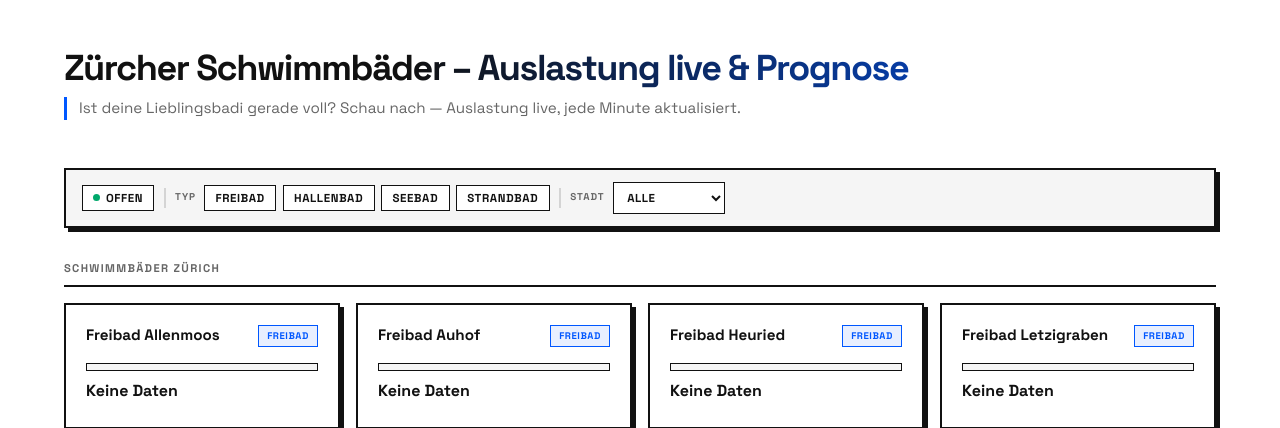
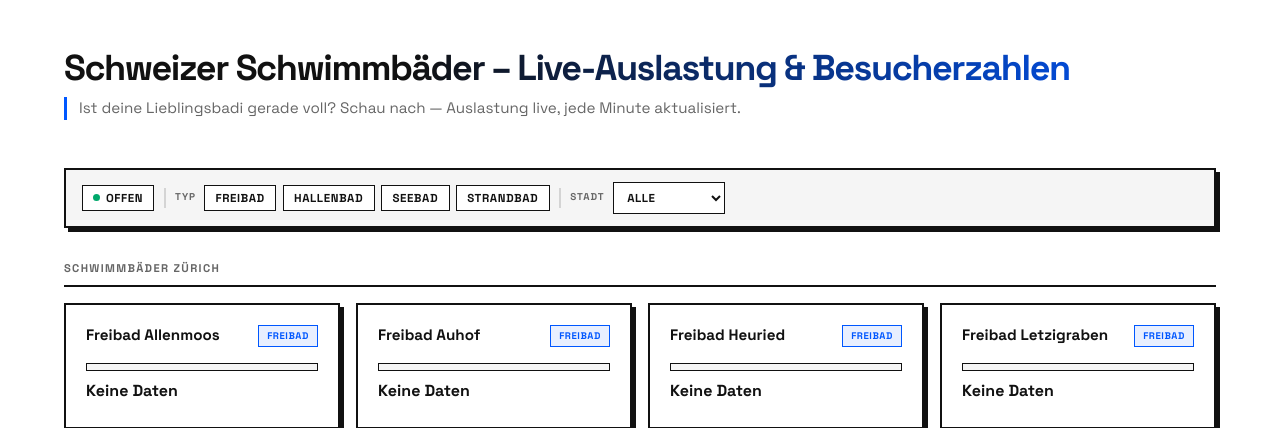
Before and after one commit to mekanics/badifrei, a FastAPI app: page / in a window 1280 px wide. Shown: the part 62-490 px from the top of the page. Run offline with FastAPI, Linux system fonts and the light colour scheme; data that the repository does not hold is empty.

Commit message:
feat: improve meta descriptions for SEO CTR (#14)
- Pool pages: add pool type guard (avoids duplication when name already contains type), location, and proven keywords (Live-Auslastung, Besucherzahlen)\n- Homepage: fix geo-targeting to include Bern, clearer value proposition\n- All descriptions under 160 chars to avoid truncation in SERPs\n- Differentiate twitter_description for platform optimization\n\nData source: Google Search Console (2026-07-04 to 2026-08-03)

Co-authored-by: Alexandre Joly <alexandre.joly@mekanics.ch>

```diff
--- a/api/templates/base.html
+++ b/api/templates/base.html
@@ -6,10 +6,10 @@
   <meta name="viewport" content="width=device-width, initial-scale=1">
   <title>{% block title %}badifrei.ch – Ist die Badi voll?{% endblock %}</title>
   <meta name="description"
-    content="{% block description %}Echtzeit-Belegung und Vorhersagen für Zürichs Schwimmbäder. Schau bevor du gehst.{% endblock %}">
+    content="{% block description %}Live-Auslastung für Schweizer Schwimmbäder: Aktuelle Besucherzahlen vor dem Besuch.{% endblock %}">
   <meta property="og:title" content="{% block og_title %}badifrei.ch – Ist die Badi voll?{% endblock %}">
   <meta property="og:description"
-    content="{% block og_description %}Echtzeit-Belegung und Vorhersagen für Zürichs Schwimmbäder. Schau bevor du gehst.{% endblock %}">
+    content="{% block og_description %}Live-Auslastung für Schweizer Schwimmbäder: Aktuelle Besucherzahlen vor dem Besuch.{% endblock %}">
   <meta property="og:type" content="website">
   <meta property="og:url" content="https://badifrei.ch{% block og_url_path %}/{% endblock %}">
   <meta property="og:image" content="https://badifrei.ch/static/og-preview.jpg">
@@ -18,7 +18,7 @@
   <meta name="twitter:card" content="summary_large_image">
   <meta name="twitter:title" content="{% block twitter_title %}badifrei.ch – Ist die Badi voll?{% endblock %}">
   <meta name="twitter:description"
-    content="{% block twitter_description %}Echtzeit-Belegung und Vorhersagen für Zürichs Schwimmbäder.{% endblock %}">
+    content="{% block twitter_description %}Live-Auslastung für Schweizer Schwimmbäder: Aktuelle Besucherzahlen vor dem Besuch.{% endblock %}">
   <meta name="twitter:image" content="https://badifrei.ch/static/og-preview.jpg">
   <link rel="canonical" href="https://badifrei.ch{% block canonical_path %}/{% endblock %}">
   <link rel="icon" type="image/svg+xml" href="/static/favicon.svg">
@@ -31,7 +31,7 @@
   "@type": "WebSite",
   "name": "badifrei.ch",
   "url": "https://badifrei.ch",
-  "description": "Echtzeit-Belegung und Vorhersagen für Zürichs Schwimmbäder",
+  "description": "Echtzeit-Belegung und Vorhersagen für Schweizer Schwimmbäder",
   "inLanguage": "de-CH"
 }
 </script>
--- a/api/templates/index.html
+++ b/api/templates/index.html
@@ -1,9 +1,9 @@
 {% extends "base.html" %}
-{% block title %}Zürcher Schwimmbäder – Auslastung live & Prognose | badifrei.ch{% endblock %}
-{% block og_title %}Zürcher Schwimmbäder – Auslastung live & Prognose | badifrei.ch{% endblock %}
-{% block og_description %}Echtzeit-Auslastung und KI-Prognosen für alle Zürcher Schwimmbäder. Schau vor dem Besuch nach
+{% block title %}Schweizer Schwimmbäder – Live-Auslastung & Besucherzahlen | badifrei.ch{% endblock %}
+{% block og_title %}Schweizer Schwimmbäder – Live-Auslastung & Besucherzahlen | badifrei.ch{% endblock %}
+{% block og_description %}Echtzeit-Auslastung und KI-Prognosen für Schweizer Schwimmbäder. Schau vor dem Besuch nach
 — jede Minute aktualisiert.{% endblock %}
-{% block twitter_title %}Zürcher Schwimmbäder – Auslastung live & Prognose{% endblock %}
+{% block twitter_title %}Schweizer Schwimmbäder – Live-Auslastung & Besucherzahlen{% endblock %}
 {% block structured_data %}
 {# One ItemList per city, mirroring the visual <h2>Schwimmbäder {city}</h2>
 sections below. Helps Google map the site's pool inventory and reinforces
@@ -32,7 +32,7 @@ each detail page. #}
 {% endif %}{% endfor %}
 {% endblock %}
 {% block content %}
-<h1 class="page-title">Zürcher Schwimmbäder – Auslastung live & Prognose</h1>
+<h1 class="page-title">Schweizer Schwimmbäder – Live-Auslastung & Besucherzahlen</h1>
 <p class="subtitle">Ist deine Lieblingsbadi gerade voll? Schau nach — Auslastung live, jede Minute aktualisiert.</p>
 
 <!-- Filter bar -->
```
Also changed, not shown: api/templates/pool.html (+7 -6 lines).
